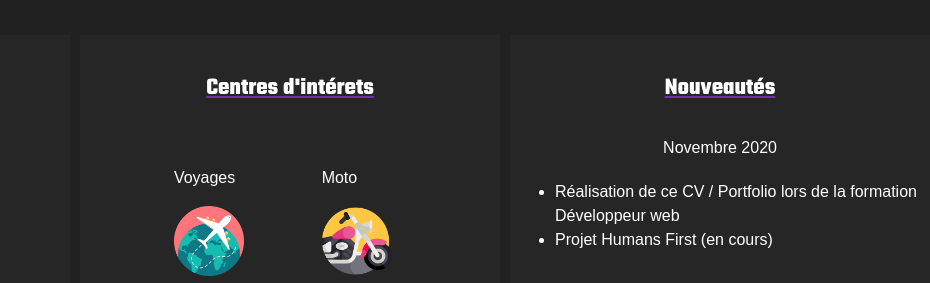
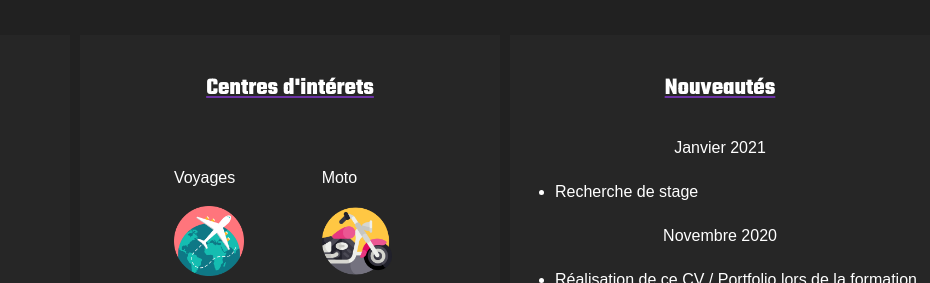
Before and after one commit to Baubaux/Mon-cv, a website: page index.html in a window 1280 px wide. Shown: the part 1120-1403 px from the top of the page, 350-1280 px from the left. Drawn offline with nearby package versions, Linux system fonts and the light colour scheme; files that its build step writes are made by us from their sources; a web font is replaced by a local one.

Commit message:
Modifications du portfolio

```diff
--- a/index.html
+++ b/index.html
@@ -65,8 +65,11 @@
     <div class="container container-info">
       <h2 class="container_title" >Informations personnelles</h2>
       <p class="container-paragraph">Bonjour et bienvenue,<br>
+        <br>
         Je me présente, je m'appelle Aurélien et je suis en formation de développeur web et web mobile.<br>
+        <br>
         Suite à un parcours scolaire orienté commerce (BTS Technico-Commercial) j'ai souhaité poursuivre vers le numérique avec une Licence Professionnelle E-commerce et Marketing Numérique.<br>
+        <br>
         Au cours de cette formation, mon intérêt pour le développement web a de plus en plus motivé mon choix suivant : une formation de développeur web !
       </p>
     </div>
@@ -195,6 +198,10 @@
 
     <div class="container container-nouv">
       <h2 class="container_title" id="Nouveautés">Nouveautés</h2>
+      <p class="container-paragraph">Janvier 2021</p>
+      <ul>
+        <li>Recherche de stage</li>
+      </ul>
       <p class="container-paragraph">Novembre 2020</p>
       <ul>
         <li>Réalisation de ce CV / Portfolio lors de la formation Développeur web</li>
```
